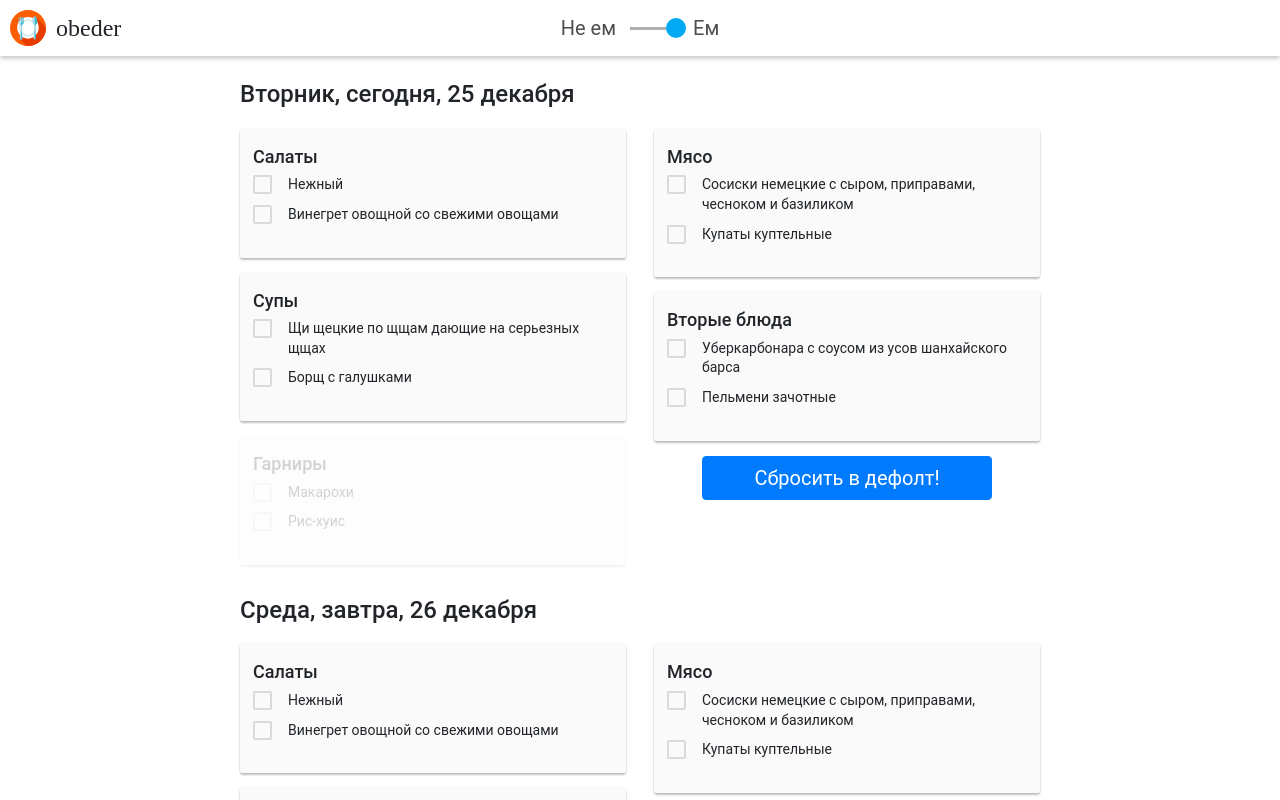
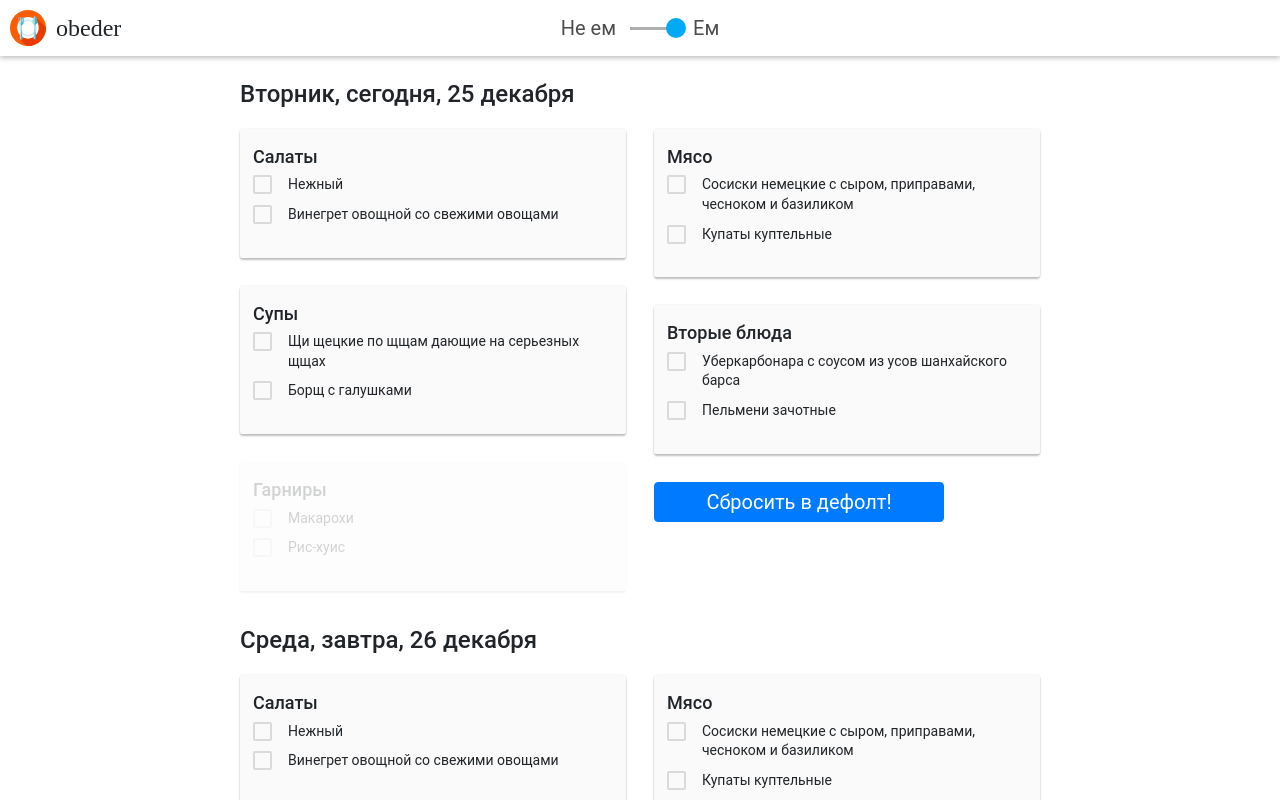
Before and after one commit to dimastad/TestObeder, a React (Create React App) app: page / in a window 1280 px wide. Shown: the top 800 px of the page. Built offline with nearby package versions, Linux system fonts and the light colour scheme; what webfontloader would draw is missing.

Commit message:
changed styles

```diff
--- a/src/components/Button/Button.css
+++ b/src/components/Button/Button.css
@@ -3,13 +3,13 @@
     padding-left: 40px;
     padding-right: 40px;
     width: 100%;
+    max-height: 40px;
+    line-height: 27px;
 }
 
 @media (min-width: 576px) {
     .btn-primary {
         display: block;
         max-width: 290px;
-        width: 290px;
-        margin: 0 auto;
     }
 }
--- a/src/components/Menu/Menu.css
+++ b/src/components/Menu/Menu.css
@@ -3,7 +3,7 @@
     box-shadow: 0px 2px 2px rgba(0, 0, 0, 0.24), 0px 0px 2px rgba(0, 0, 0, 0.12);
     border-radius: 3px;
     padding: 17px 13px;
-    margin-bottom: 15px;
+    margin-bottom: 28px;
 }
 
 .menu:disabled {
```
